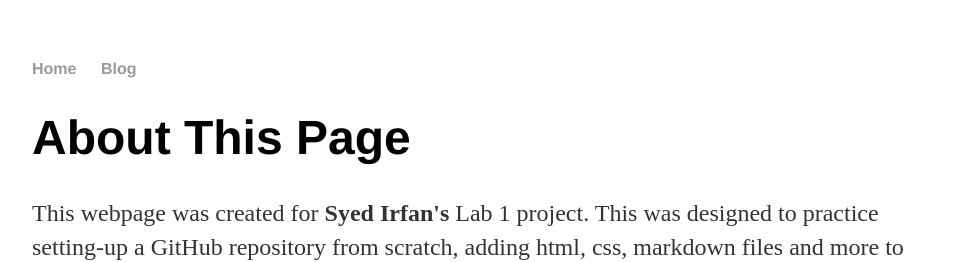
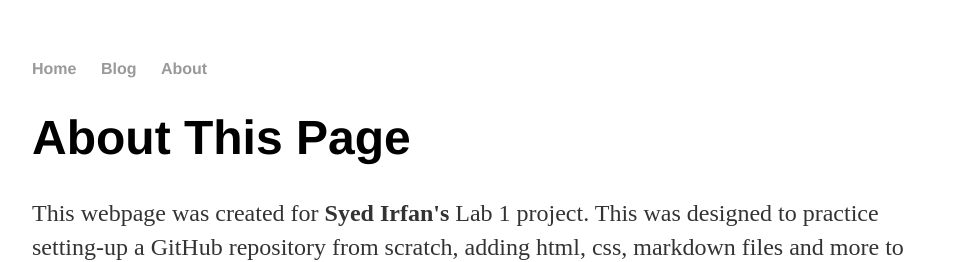
Before and after one commit to Irfan2309/Irfan2309.github.io, a Jekyll site: the page built from about/index.html, in a window 1280 px wide. Shown: the top 262 px of the page, without its empty margins (160-1119 px from the left). Built offline with Jekyll 4.4.1, drawn with Linux system fonts in a browser that asks for light colours.

Commit message:
Update default.html

```diff
--- a/_layouts/default.html
+++ b/_layouts/default.html
@@ -9,6 +9,7 @@
     <ul>
       <li><a href = "/">Home</a></li>
      <li><a href="/blog">Blog</a></li>
+      <li><a href ="/about">About</a><li>
     </ul>
     </nav>
     <div class="container">
```
